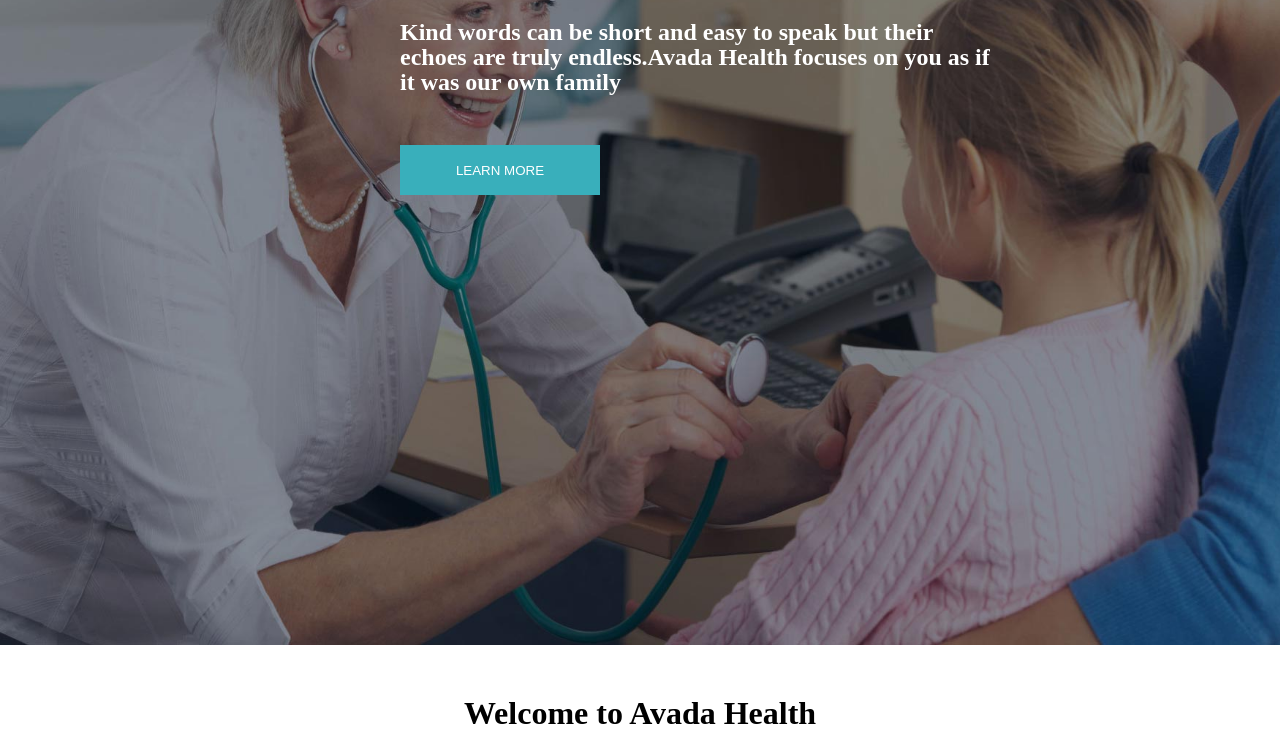
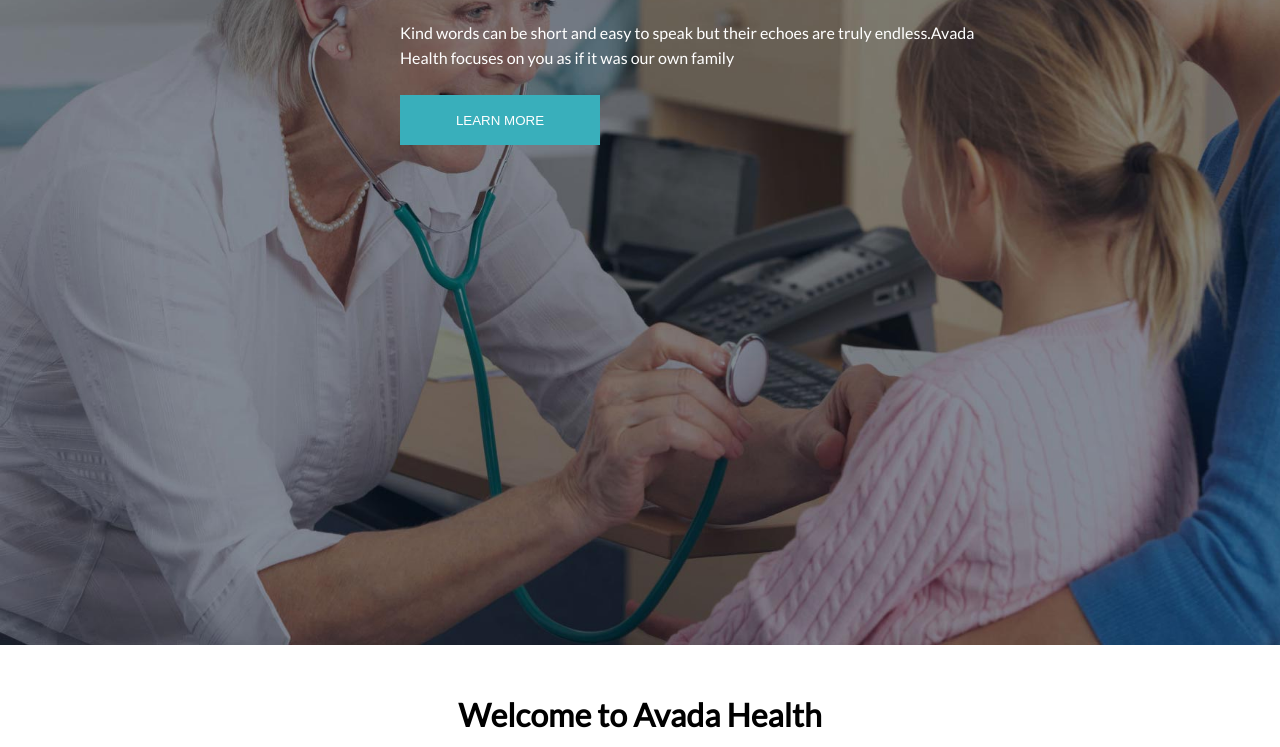
Before and after one commit to adele-recubini/proj-html-vuejs, a website: page index.html in a window 1280 px wide. Shown: the part 255-1002 px from the top of the page. Drawn offline with nearby package versions, Linux system fonts and the light colour scheme.

Commit message:
modifiche

```diff
--- a/index.html
+++ b/index.html
@@ -31,7 +31,7 @@
 
        <div class="center">
          <h1>Caring <span>For Life</span></h1><br><br>
-         <h2>Kind words can be short and easy to speak but their echoes are truly endless.Avada Health focuses on you as if it was our own family</h2><br><br>
+         <span>Kind words can be short and easy to speak but their echoes are truly endless.Avada Health focuses on you as if it was our own family</span><br><br>
          <span><button type="button" name="button">LEARN MORE</button></span>
        </div>
       </div>
--- a/src/app.scss
+++ b/src/app.scss
@@ -18,9 +18,8 @@
     color: white;
 }
 
-#root {
+#app{
     font-family: 'Lato', sans-serif;
-
 }
 
 * {
@@ -96,7 +95,7 @@
     font-size: 45px;
   }
 
-  &>h3{
+  &>h2{
     font-style: normal;
   }
 
```
Also changed, not shown: dist/app.css.
